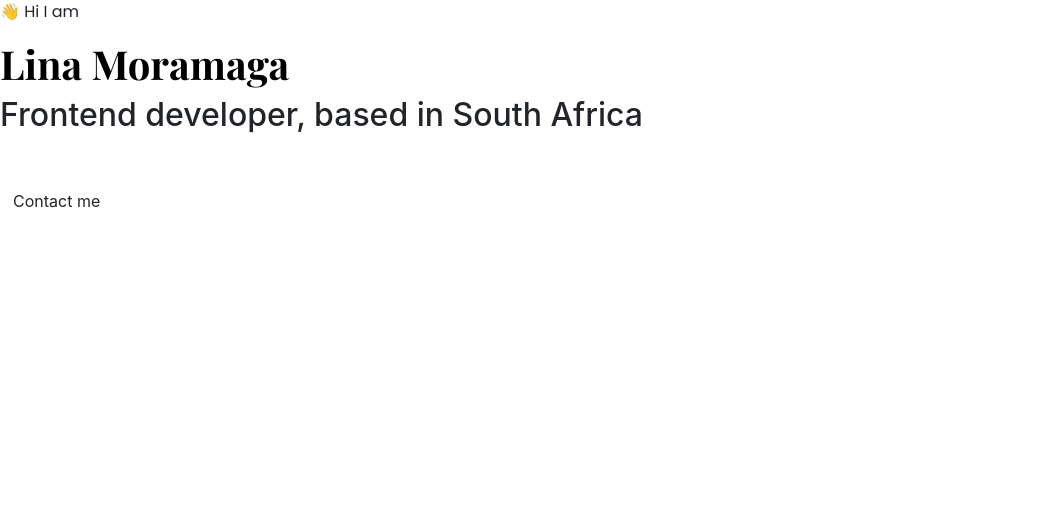
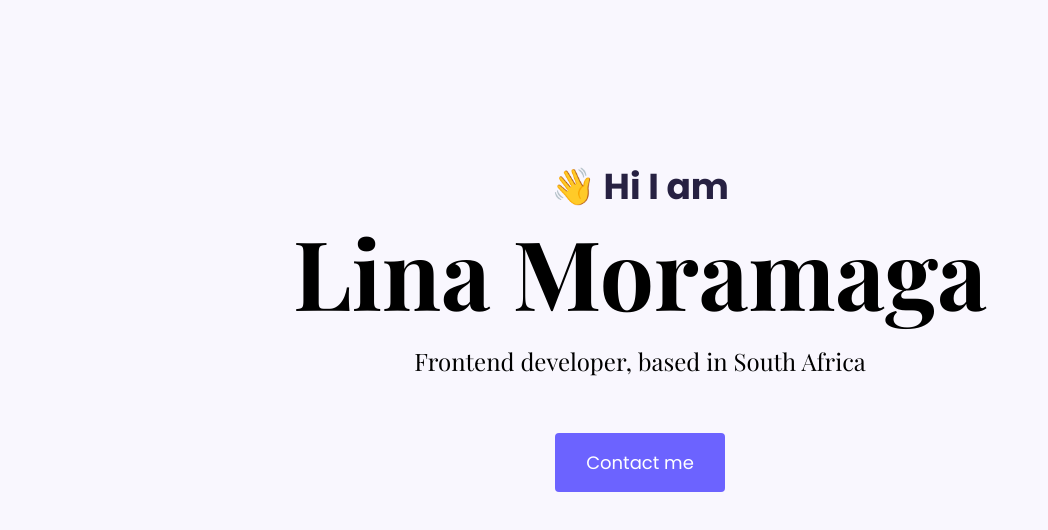
Before and after one commit to lmoramaga/portfolio-project, a plain HTML site: page index.html in a window 1280 px wide. Shown: the whole page, without its empty margins (0-1048 px from the left). Drawn offline with nearby package versions, Linux system fonts and the light colour scheme; a web font is replaced by a local one.

Commit message:
Added the basic CSS style to the project

```diff
--- a/src/style.css
+++ b/src/style.css
@@ -1,10 +1,57 @@
+:root {
+  --branding-color: #6c63ff;
+  --secondary-color: #f9f7fe;
+  --heading-font-family: "Playfair Display", serif;
+  --default-font-family: "Poppins", sans-serif;
+}
+body {
+  font-family: var(--default-font-family);
+}
+
+h1,
+h2,
+h3,
+h4,
+h5,
+h6 {
+  color: black;
+  font-family: var(--heading-font-family);
+  font-weight: bold;
+}
 h1 {
-  color: black;
-  font-family: "Playfair Display", serif;
-  font-weight: bold;
+  font-size: 96px;
 }
 
 p {
-  font-family: "Poppins", sans-serif;
+  font-family: var(--default-font-family);
   font-weight: normal;
 }
+
+.hero {
+  background-color: var(--secondary-color);
+  text-align: center;
+  padding: 160px 20px;
+}
+
+.hero p {
+  font-size: 36px;
+  font-weight: bold;
+  margin: 0;
+  color: #272142;
+}
+
+.hero h2 {
+  font-family: var(--heading-font-family);
+  font-weight: normal;
+  line-height: 2;
+  font-size: 24px;
+}
+
+.btn-branding {
+  background: var(--branding-color);
+  border-radius: 4px;
+  color: white;
+  font-size: 18px;
+  line-height: 27px;
+  padding: 15px 30px;
+}
```
